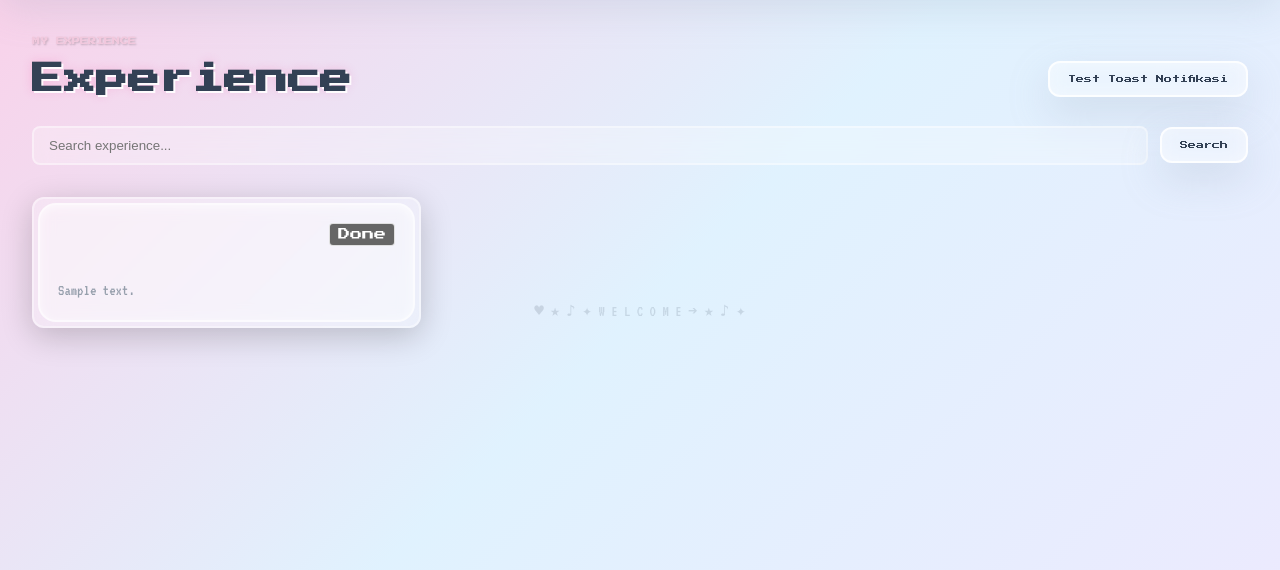
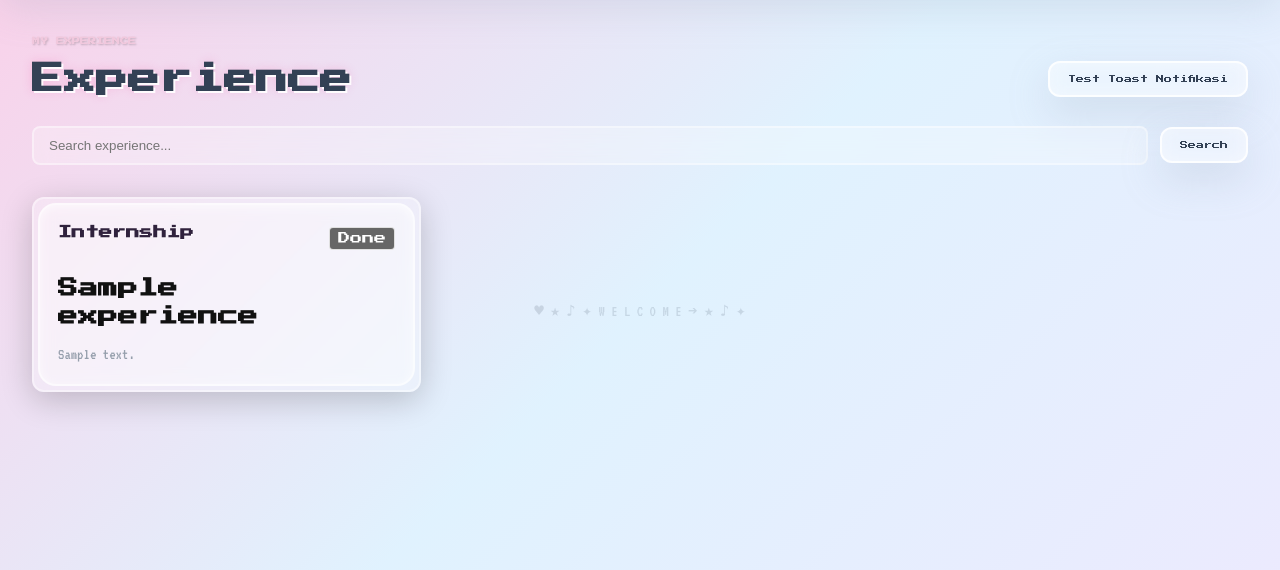
Before and after one commit to salhraa/myportofolio, a Django app: page /experience/ in a window 1280 px wide. Shown: the part 89-659 px from the top of the page. Run offline with Django 5.2, Linux system fonts and the light colour scheme; tables that the repository leaves empty hold one stand-in row (values such as "Sample post").

Commit message:
feat: implement AJAX add experience, modal form, debounced search, and fix get_experience_json url routing

```diff
--- a/main/urls.py
+++ b/main/urls.py
@@ -22,6 +22,8 @@ urlpatterns = [
     path("experience/add/", create_experience, name="create_experience"),
     path('experience/update/<uuid:experience_id>/', update_experience, name='update_experience'),
     path("experience/<uuid:experience_id>/delete/", delete_experience, name="delete_experience"),
+    path("experience/add-ajax/", views.create_experience_ajax, name="create_experience_ajax"),
+    path("api/experience/", views.get_experience_json, name="get_experience_json"),
 
     path("education/", show_education, name="show_education"),
     path("education/add/", create_education, name="create_education"),
--- a/main/views.py
+++ b/main/views.py
@@ -331,3 +331,18 @@ def create_skill_ajax(request):
         )
 
     return JsonResponse({"errors": form.errors.get_json_data()}, status=400)
+
+@require_POST
+def create_experience_ajax(request):
+    if not request.user.is_superuser:
+        return JsonResponse({"message": "Unauthorized"}, status=403)
+
+    form = ExperienceForm(request.POST)
+    if form.is_valid():
+        experience = form.save()
+        return JsonResponse({
+            "message": "Experience berhasil ditambahkan",
+            "pk": str(experience.id)
+        }, status=201)
+
+    return JsonResponse({"errors": form.errors.get_json_data()}, status=400)
--- a/templates/experience.html
+++ b/templates/experience.html
@@ -16,10 +16,10 @@
 
                 <div style="display: flex; gap: 0.75rem; flex-wrap: wrap; align-items: center;">
                     {% if user.is_superuser %}
-                        <a href="{% url 'main:create_experience' %}" class="button project-add-button" style="text-decoration: none;">
+                        <button id="open-modal-btn" class="button project-add-button" style="text-decoration: none; cursor: pointer;">
                             <span aria-hidden="true">+</span>
                             Add Experience
-                        </a>
+                        </button>
                     {% endif %}
                     <button class="button button-secondary" onclick="showToast('Notifikasi Sistem', 'Project berhasil dimuat dengan baik!', 'success')">
                         Test Toast Notifikasi
@@ -27,6 +27,7 @@
                 </div>
             </div>
 
+            <!-- Bagian search, loading, error, empty, dan grid kamu yang sebelumnya... -->
             <form id="experience-search-form" class="project-search" style="display: flex; gap: 0.75rem; align-items: center; margin-bottom: 2rem; flex-wrap: wrap;" onsubmit="return false;">
                 <input type="search"
                        id="search-input"
@@ -55,8 +56,41 @@
     </section>
 </main>
 
+<div id="add-experience-modal" class="modal" style="display: none; position: fixed; top: 0; left: 0; width: 100%; height: 100%; background: rgba(0,0,0,0.5); z-index: 1000; justify-content: center; align-items: center;">
+    <div class="modal-content" style="background: white; padding: 2rem; border-radius: 12px; width: 100%; max-width: 500px; box-shadow: 0 4px 20px rgba(0,0,0,0.2);">
+        <h2 style="margin-top: 0; margin-bottom: 1.5rem; color: #111;">Add Experience</h2>
+        <form id="add-experience-form">
+            {% csrf_token %}
+            <div style="margin-bottom: 1rem;">
+                <label style="display: block; margin-bottom: 0.5rem; font-weight: bold; color: #333;">Title</label>
+                <input type="text" name="title" required style="width: 100%; padding: 10px; border-radius: 6px; border: 1px solid #ccc; box-sizing: border-box;">
+            </div>
+
+            <div style="margin-bottom: 1rem;">
+                <label style="display: block; margin-bottom: 0.5rem; font-weight: bold; color: #333;">Category</label>
+                <input type="text" name="category" required style="width: 100%; padding: 10px; border-radius: 6px; border: 1px solid #ccc; box-sizing: border-box;">
+            </div>
+
+            <div style="margin-bottom: 1rem;">
+                <label style="display: block; margin-bottom: 0.5rem; font-weight: bold; color: #333;">Description</label>
+                <textarea name="description" rows="4" required style="width: 100%; padding: 10px; border-radius: 6px; border: 1px solid #ccc; box-sizing: border-box;"></textarea>
+            </div>
+
+            <div style="margin-bottom: 1.5rem; display: flex; align-items: center; gap: 0.5rem;">
+                <input type="checkbox" name="is_ongoing" id="is_ongoing" style="width: 18px; height: 18px;">
+                <label for="is_ongoing" style="color: #333; font-weight: 500;">Is Ongoing?</label>
+            </div>
+
+            <div style="display: flex; justify-content: flex-end; gap: 0.75rem;">
+                <button type="button" id="close-modal" class="button button-secondary" style="cursor: pointer;">Cancel</button>
+                <button type="submit" class="button" style="cursor: pointer;">Save</button>
+            </div>
+        </form>
+    </div>
+</div>
+
 <script>
-    const BASE_EXPERIENCE_ENDPOINT = "{% url 'main:get_education_json' %}"; // Ganti dengan endpoint json experience kamu (misal: get_experience_json)
+    const BASE_EXPERIENCE_ENDPOINT = "{% url 'main:get_experience_json' %}";
     const IS_SUPERUSER = "{{ user.is_superuser|yesno:'true,false' }}" === "true";
     let experienceAbortController;
 
@@ -66,6 +100,60 @@
     const gridContainer = document.getElementById('grid');
     const searchInput = document.getElementById('search-input');
     const searchForm = document.getElementById('experience-search-form');
+
+    const modal = document.getElementById('add-experience-modal');
+    const openModalBtn = document.getElementById('open-modal-btn');
+    const closeModalBtn = document.getElementById('close-modal');
+    const addExperienceForm = document.getElementById('add-experience-form');
+
+    if (openModalBtn) {
+        openModalBtn.addEventListener('click', (e) => {
+            e.preventDefault();
+            modal.style.display = 'flex';
+        });
+    }
+
+    if (closeModalBtn) {
+        closeModalBtn.addEventListener('click', () => {
+            modal.style.display = 'none';
+        });
+    }
+
+    window.addEventListener('click', (e) => {
+        if (e.target === modal) {
+            modal.style.display = 'none';
+        }
+    });
+
+    addExperienceForm.addEventListener('submit', async function(e) {
+        e.preventDefault();
+        const formData = new FormData(addExperienceForm);
+
+        try {
+            const response = await fetch("{% url 'main:create_experience_ajax' %}", {
+                method: 'POST',
+                body: formData,
+                headers: {
+                    'X-CSRFToken': getCookie('csrftoken')
+                }
+            });
+
+            if (response.status === 201) {
+                modal.style.display = 'none';
+                addExperienceForm.reset();
+                fetchExperiences(); // Refresh grid otomatis tanpa reload halaman
+                showToast('Sukses', 'Experience baru berhasil ditambahkan!', 'success');
+            } else if (response.status === 400) {
+                const data = await response.json();
+                console.error('Validation errors:', data.errors);
+                alert('Gagal menambahkan data, periksa kembali input Anda.');
+            } else if (response.status === 403) {
+                alert('Anda tidak memiliki hak akses (bukan superuser).');
+            }
+        } catch (error) {
+            console.error('Error:', error);
+        }
+    });
 
     function escapeHtml(value) {
         return String(value ?? '')
@@ -179,8 +267,12 @@
         }
     }
 
+    let debounceTimer;
     searchInput.addEventListener("input", function() {
-        fetchExperiences(searchInput.value.trim());
+        clearTimeout(debounceTimer);
+        debounceTimer = setTimeout(() => {
+            fetchExperiences(searchInput.value.trim());
+        }, 400);
     });
 
     searchForm.addEventListener("submit", function(event) {
```
